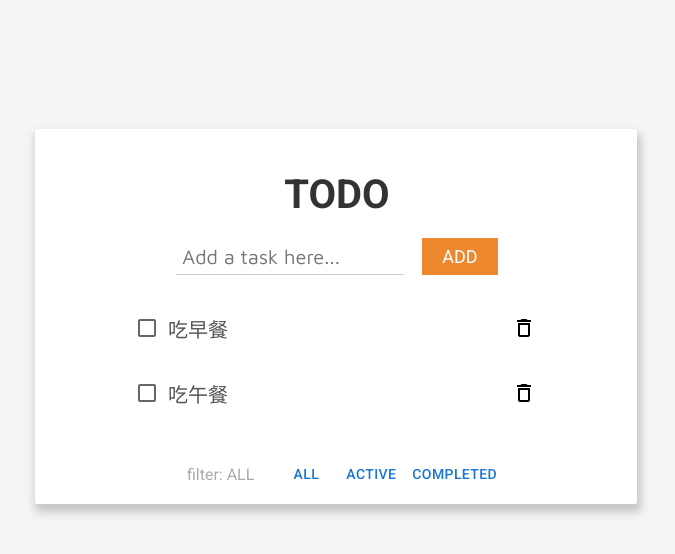
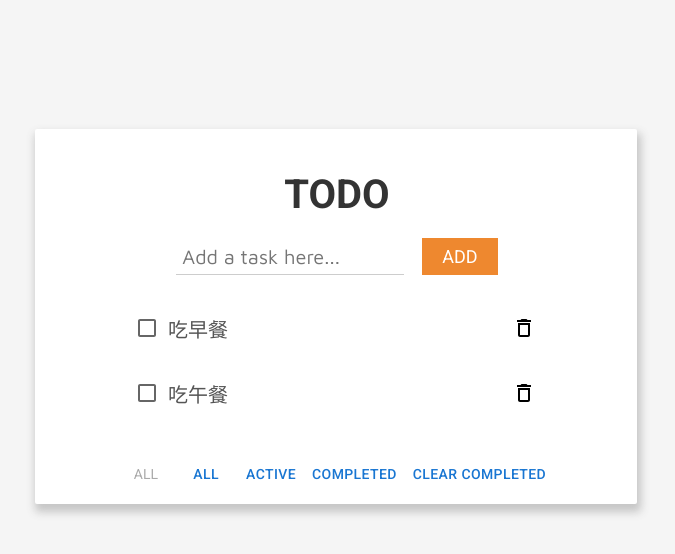
Before and after one commit to jackielin7789978/react-todo, a React (Create React App) app: page / in a window 1280 px wide. Shown: the top 554 px of the page, without its empty margins (305-980 px from the left). Built offline with nearby package versions, Linux system fonts and the light colour scheme.

Commit message:
add clear completed btn

```diff
--- a/src/App.js
+++ b/src/App.js
@@ -1,4 +1,4 @@
-import { useState, useEffect } from "react";
+import { useState } from "react";
 import PropTypes from "prop-types";
 import Checkbox from "@mui/material/Checkbox";
 import {
@@ -83,12 +83,6 @@ export default function App() {
     setInputVal("");
     id++;
   };
-  const handleRemove = (id) => {
-    const data = todos.filter((todo) => {
-      return id !== todo.id;
-    });
-    setTodos(data);
-  };
   const handleCheckboxChange = (id) => {
     // 打勾時加上排序功能，已完成的排後面
     setTodos(
@@ -105,6 +99,19 @@ export default function App() {
         })
     );
   };
+  const handleRemove = (id) => {
+    const data = todos.filter((todo) => {
+      return id !== todo.id;
+    });
+    setTodos(data);
+  };
+  const handleClearCompleted = () => {
+    const data = todos.filter((todo) => {
+      return todo.isDone === false;
+    });
+    setTodos(data);
+  };
+
   return (
     <Page>
       <Card>
@@ -138,7 +145,7 @@ export default function App() {
           ))}
         </TodoArea>
         <FilterBTNContainer todos={todos}>
-          <FilterInfo>filter: {filter}</FilterInfo>
+          <FilterInfo>{filter}</FilterInfo>
           <FilterBTN
             onClick={() => {
               setFilter("ALL");
@@ -163,6 +170,7 @@ export default function App() {
           >
             completed
           </FilterBTN>
+          <FilterBTN onClick={handleClearCompleted}>clear completed</FilterBTN>
         </FilterBTNContainer>
       </Card>
     </Page>
--- a/src/components/styledApp.js
+++ b/src/components/styledApp.js
@@ -121,10 +121,11 @@ export const FilterBTNContainer = styled.div`
   display: ${({ todos }) => (todos.length ? "flex" : "none")};
   align-items: center;
   margin: 10px auto;
+  font-size: 14px;
 `;
 export const FilterBTN = styled(Button)`
   margin: 0 4px;
-  padding: 8px 20px;
+  padding: 8px 16px;
   border-radius: 2px;
   color: ${COLORS.light_func};
   border: none;
@@ -133,6 +134,6 @@ export const FilterBTN = styled(Button)`
   }
 `;
 export const FilterInfo = styled.div`
-  padding: 8px 20px;
+  padding: 8px 16px;
   color: ${COLORS.ligth_text_grey};
 `;
```
